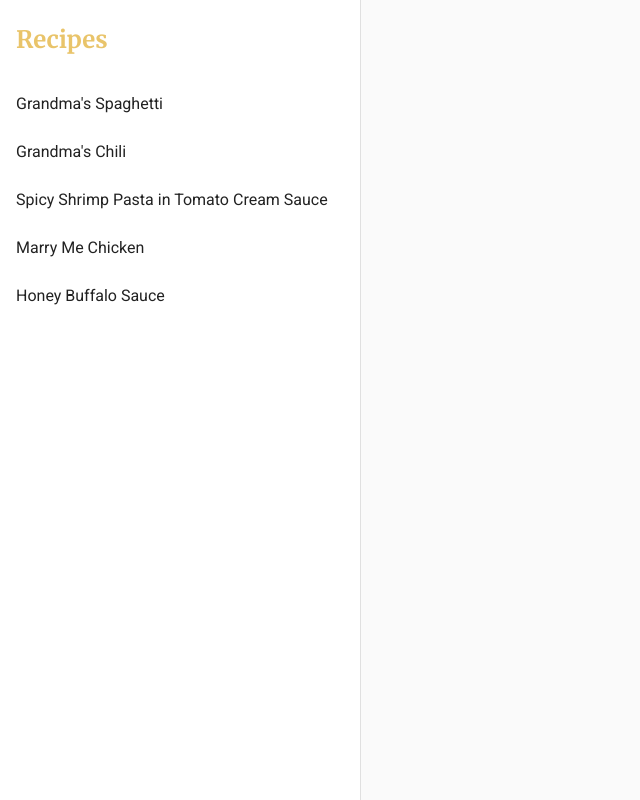
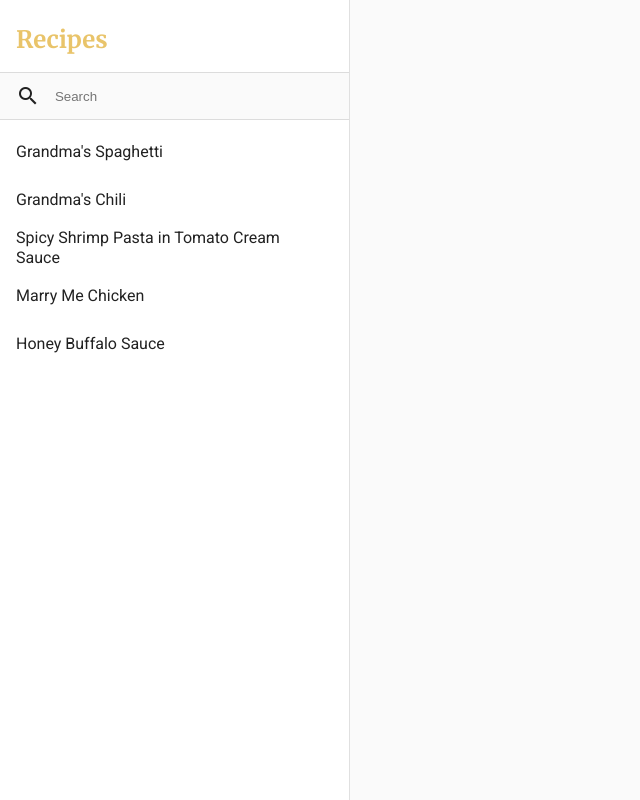
Before and after one commit to shinkhouse/cookbook, an Angular app: page /cookbook/ in a window 1280 px wide. Shown: the whole page, without its empty margins (0-640 px from the left). Built offline with nearby package versions, Linux system fonts and the light colour scheme.

Commit message:
ad search bar to search through recipes by title, tag

```diff
--- a/src/app/core/model/recipes.model.ts
+++ b/src/app/core/model/recipes.model.ts
@@ -10,5 +10,6 @@ export interface Recipe {
     ingredients: string[] | null;
     steps: string[] | null;
     notes: string[] | null;
-    urls: string[] | null
+    urls: string[] | null,
+    equipment?: string[] | null;
 }
--- a/src/app/pages/recipes/recipes.component.html
+++ b/src/app/pages/recipes/recipes.component.html
@@ -3,15 +3,22 @@
         <div class="drawer-header">
             <h1>Recipes</h1>
         </div>
+        <div class="search-bar" fxLayout="row" fxLayoutAlign="start center" fxLayoutGap="16px">
+            <mat-icon>search</mat-icon>
+            <input type="text" placeholder="Search" [(ngModel)]="searchQuery">
+        </div>
         <mat-selection-list #shoes [multiple]="false">
             <mat-list-option
-                *ngFor="let recipe of recipes"
+                *ngFor="let recipe of getSearchResults()"
                 [value]="recipe"
                 (click)="displayRecipe(recipe)"
             >
                 {{ recipe?.title }}
             </mat-list-option>
         </mat-selection-list>
+        <div class="no-recipes" *ngIf="getSearchResults().length === 0">
+            <p>Cannot find recipe, "{{searchQuery}}"</p>
+        </div>
     </mat-drawer>
     <mat-drawer-content>
         <div class="recipe-card" *ngIf="selectedRecipe">
--- a/src/app/pages/recipes/recipes.component.scss
+++ b/src/app/pages/recipes/recipes.component.scss
@@ -5,6 +5,28 @@ h4,
 h5,
 h6 {
     font-family: "Merriweather";
+}
+mat-drawer {
+    width: 350px;
+
+    .search-bar {
+        border-top: 1px;
+        border-bottom: 1px;
+        border-style: solid;
+        border-left: 0px;
+        border-right: 0px;
+        border-color: rgba(0, 0, 0, 0.12);
+        background: #fafafa;
+        padding: 0px 16px;
+        height: 48px;
+        input {
+            height: 100%;
+            width: 100%;
+            border: 0px;
+            outline: none;
+            background: none;
+        }
+    }
 }
 
 .drawer-header {
@@ -18,6 +40,7 @@ h6 {
 }
 
 .recipe-card {
+    max-width: 400px;
     flex: 1 1 25%;
     padding: 24px;
     border-radius: 8px;
@@ -79,3 +102,9 @@ hr {
         margin: 0px;
     }
 }
+
+
+.no-recipes {
+    padding: 16px;
+    text-align: center;
+}
--- a/src/app/pages/recipes/recipes.component.ts
+++ b/src/app/pages/recipes/recipes.component.ts
@@ -10,6 +10,7 @@ import { RecipesService } from 'src/app/core/services/recipes.service';
 export class RecipesComponent implements OnInit {
     public recipes: Recipe[] = [];
     public selectedRecipe: Recipe | undefined;
+    public searchQuery: string = '';
     constructor(private recipeService: RecipesService) {}
 
     ngOnInit(): void {
@@ -20,6 +21,21 @@ export class RecipesComponent implements OnInit {
         this.recipes = this.recipeService.getRecipes();
     }
 
+    getSearchResults(): Recipe[] {
+        if (this.searchQuery.length > 0) {
+            return this.recipes.filter((recipe) => {
+                return (
+                    recipe.title.toLowerCase().trim().includes(this.searchQuery.toLowerCase().trim()) ||
+                    recipe.tags?.find((tag) => {
+                        return tag.toLowerCase().trim().includes(this.searchQuery.toLowerCase().trim());
+                    })
+                );
+            });
+        } else {
+            return this.recipes;
+        }
+    }
+
     getRecipeAuthors(recipe: Recipe) {
         return recipe.authors?.join(', ');
     }
```
Also changed, not shown: src/app/pages/recipes/recipes.module.ts (+15 -10 lines). Lines whose indentation alone changed are shown as unchanged.
